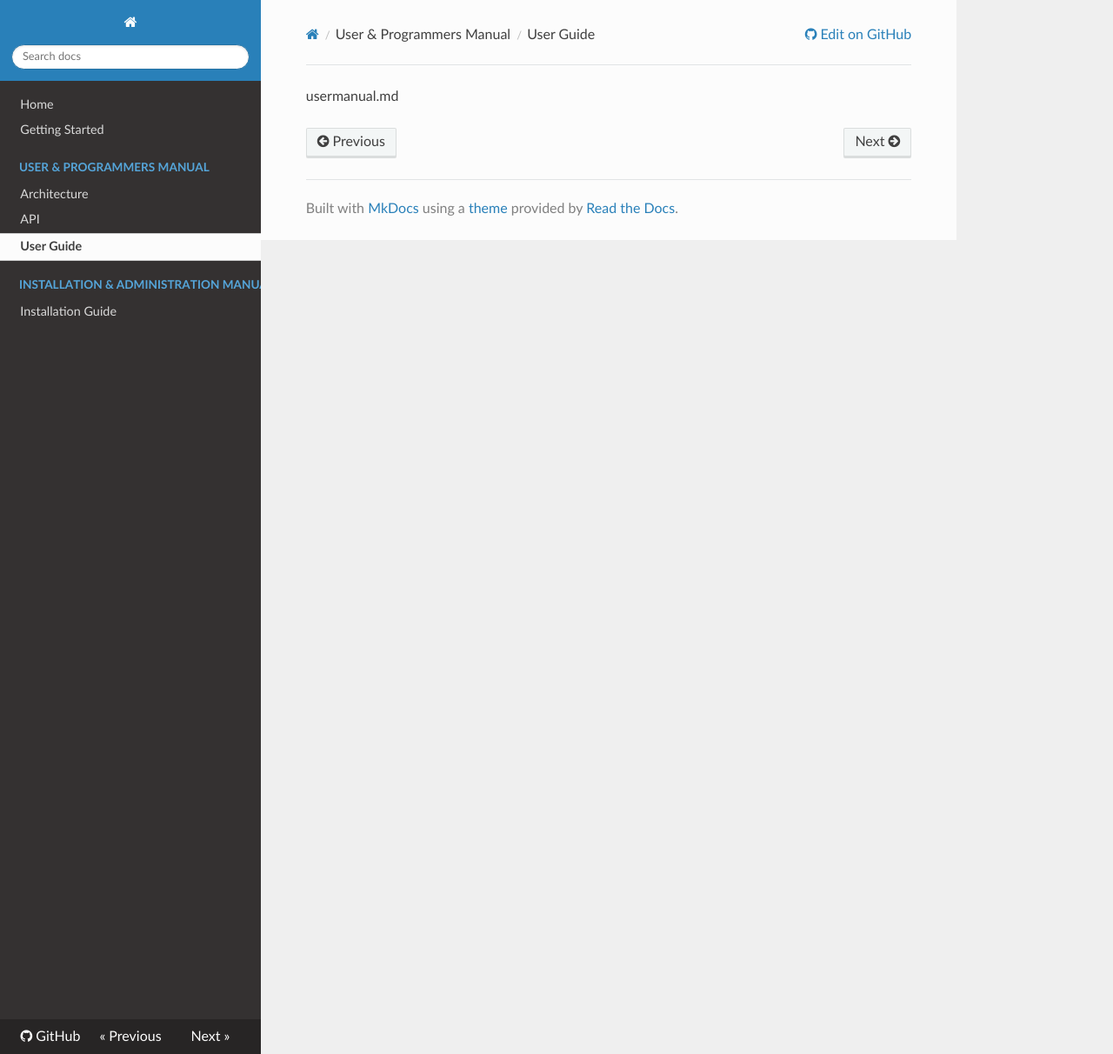
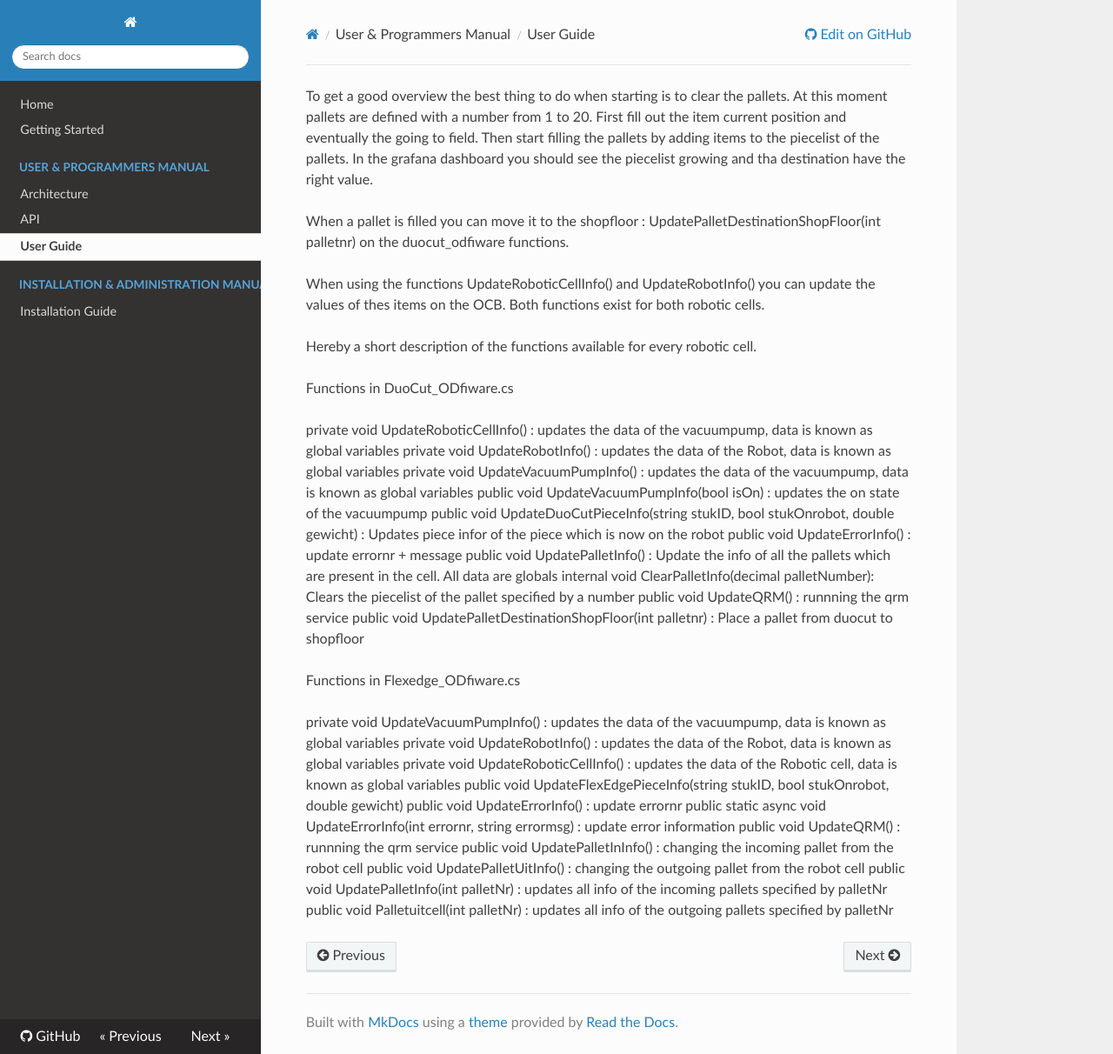
Before and after one commit to ramp-eu/JS2SF, an MkDocs documentation site: the page built from docs/usermanual.md, in a window 1280 px wide and 1212 px high. Shown: the whole window at 87% size. Built offline with MkDocs 1.6.1, drawn with Linux system fonts in a browser that asks for light colours; nearby versions of some CDN libraries; old or Windows-style settings are respelled for this version of MkDocs.

Commit message:
Update usermanual.md

```diff
--- a/docs/usermanual.md
+++ b/docs/usermanual.md
@@ -1 +1,38 @@
-usermanual.md
+To get a good overview the best thing to do when starting is to clear the pallets. At this moment pallets are defined with a number from 1 to 20.
+First fill out the item current position and eventually the going to field.
+Then start filling the pallets by adding items to the piecelist of the pallets. In the grafana dashboard you should see the piecelist growing and tha destination have the right value.
+
+When a pallet is filled you can move it to the shopfloor : UpdatePalletDestinationShopFloor(int palletnr) on the duocut_odfiware functions.
+
+When using the functions UpdateRoboticCellInfo() and UpdateRobotInfo() you can update the values of thes items on the OCB. Both functions exist for both robotic cells.
+
+Hereby a short description of the functions available for every robotic cell.
+
+Functions in DuoCut_ODfiware.cs
+
+private void UpdateRoboticCellInfo() : updates the data of the vacuumpump, data is known as global variables
+private void UpdateRobotInfo() : updates the data of the Robot, data is known as global variables
+private void UpdateVacuumPumpInfo() : updates the data of the vacuumpump, data is known as global variables
+public void UpdateVacuumPumpInfo(bool isOn) : updates the  on state of the vacuumpump
+public void UpdateDuoCutPieceInfo(string stukID, bool stukOnrobot, double gewicht) : Updates piece infor of the piece which is now on the robot
+public void UpdateErrorInfo() : update errornr + message
+public void UpdatePalletInfo() : Update the info of all the pallets which are present in the cell. All data are globals
+internal void ClearPalletInfo(decimal palletNumber): Clears the piecelist of the pallet specified by a number
+public void UpdateQRM() : runnning the qrm service
+public void UpdatePalletDestinationShopFloor(int palletnr) : Place a pallet from duocut to shopfloor
+
+
+
+Functions in Flexedge_ODfiware.cs
+
+private void UpdateVacuumPumpInfo() : updates the data of the vacuumpump, data is known as global variables
+private void UpdateRobotInfo() : updates the data of the Robot, data is known as global variables
+private void UpdateRoboticCellInfo() : updates the data of the Robotic cell, data is known as global variables
+public void UpdateFlexEdgePieceInfo(string stukID, bool stukOnrobot, double gewicht)
+public void UpdateErrorInfo() : update errornr
+public static async void UpdateErrorInfo(int errornr, string errormsg) : update error information
+public void UpdateQRM() : runnning the qrm service
+public void UpdatePalletInInfo() : changing the incoming pallet from the robot cell
+public void UpdatePalletUitInfo() : changing the outgoing pallet from the robot cell
+public void UpdatePalletInfo(int palletNr) : updates all info of the incoming pallets specified by palletNr
+public void Palletuitcell(int palletNr) : updates all info of the outgoing pallets specified by palletNr
```
